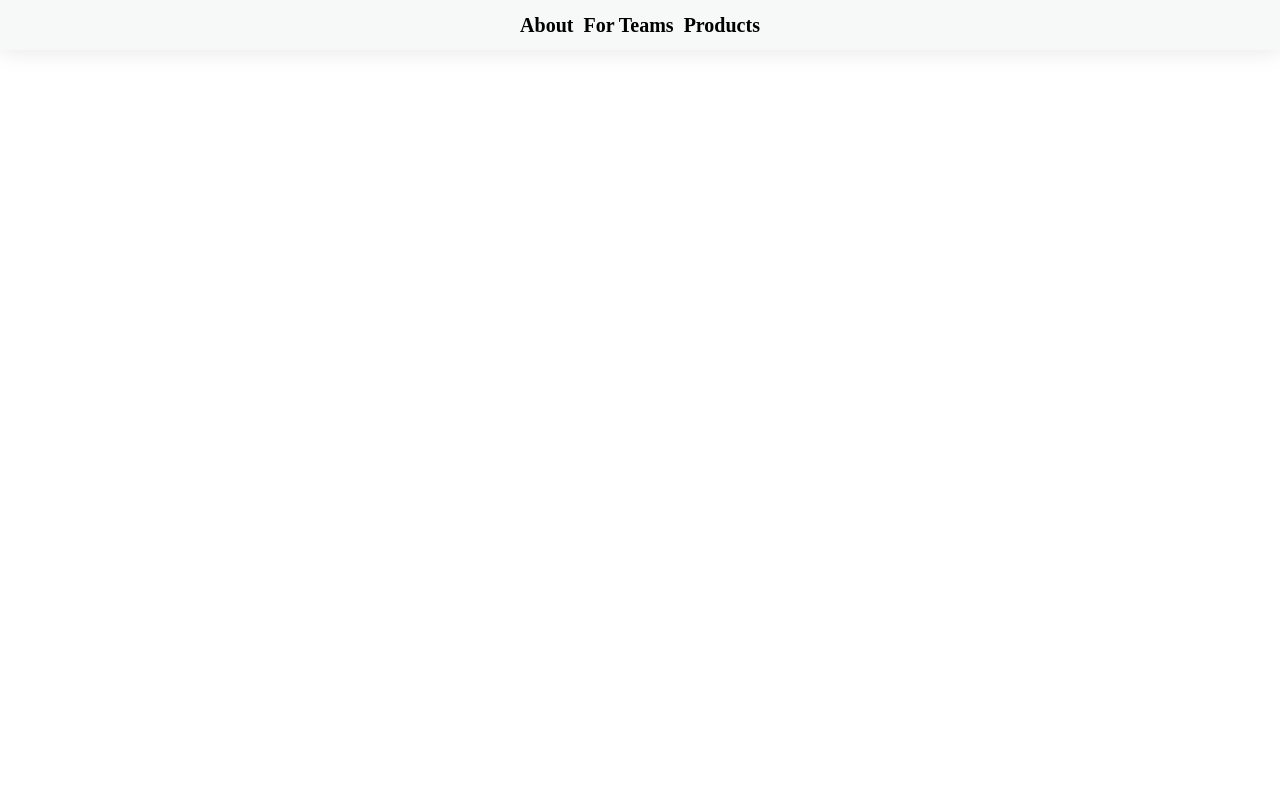
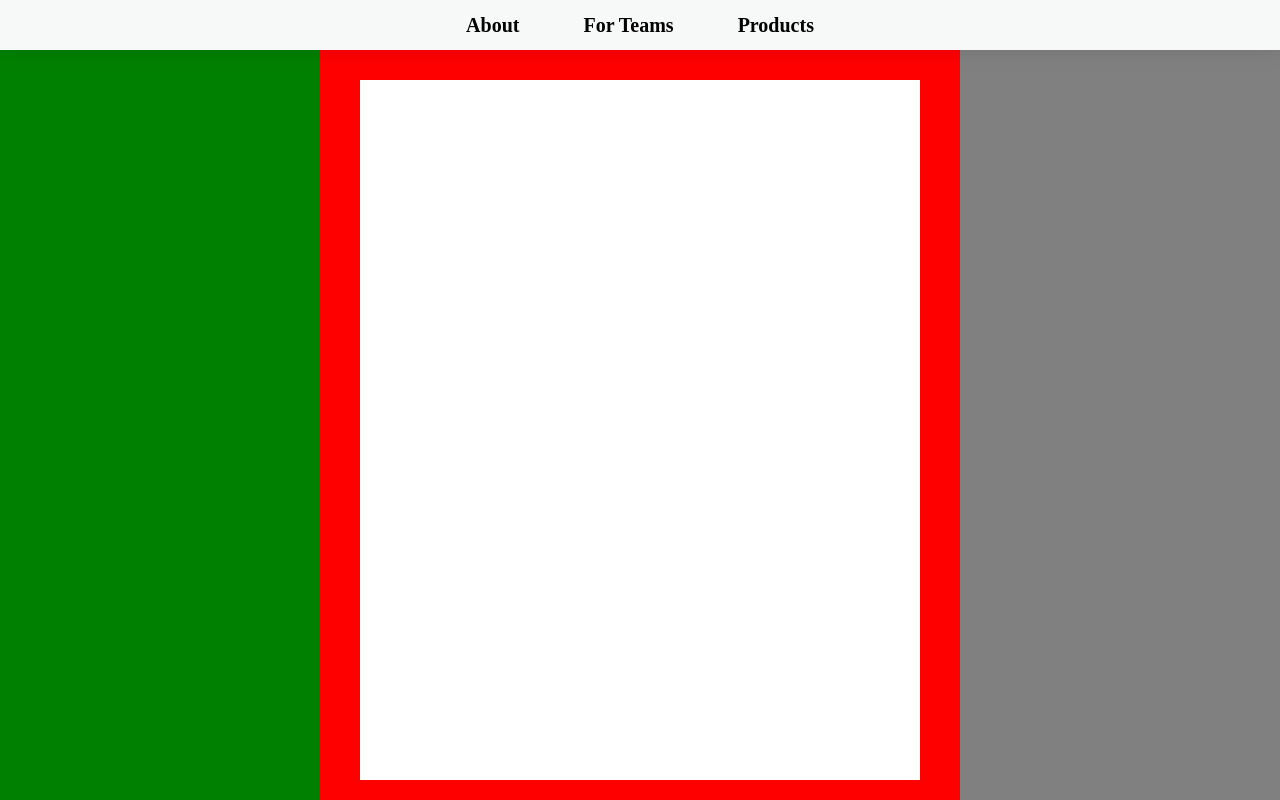
Before and after one commit to drzbraz/class-overflow, a Next.js app: page / in a window 1280 px wide. Built offline with nearby package versions, Linux system fonts and the light colour scheme.

Commit message:
finish css structure

```diff
--- a/src/components/organisms/header/styles.js
+++ b/src/components/organisms/header/styles.js
@@ -16,6 +16,6 @@ export const Container = styled.div`
 `
 export const Text = styled.h3`
   font-size: 20px;
-  padding: 0px 5px;
+  padding: 0px 32px;
   cursor: pointer;
 `
--- a/src/components/organisms/leftBar/index.jsx
+++ b/src/components/organisms/leftBar/index.jsx
@@ -1 +1,4 @@
-export default function LeftBar() {}
+import * as Styles from './styles'
+export default function LeftBar() {
+  return <Styles.Container></Styles.Container>
+}
--- a/src/components/organisms/leftBar/styles.js
+++ b/src/components/organisms/leftBar/styles.js
@@ -0,0 +1,7 @@
+import styled from 'styled-components'
+
+export const Container = styled.div`
+  background-color: green;
+  width: 25%;
+  height: 100vh;
+`
--- a/src/components/organisms/middleColumn/index.jsx
+++ b/src/components/organisms/middleColumn/index.jsx
@@ -1 +1,8 @@
-export default function MiddleColumn() {}
+import * as Styles from './styles'
+export default function MiddleColumn() {
+  return (
+    <Styles.Container>
+      <Styles.FeedPost></Styles.FeedPost>
+    </Styles.Container>
+  )
+}
--- a/src/components/organisms/middleColumn/styles.js
+++ b/src/components/organisms/middleColumn/styles.js
@@ -0,0 +1,16 @@
+import styled from 'styled-components'
+
+export const Container = styled.div`
+  background-color: red;
+  width: 50%;
+  height: 100vh;
+  display: flex;
+  justify-content: center;
+`
+
+export const FeedPost = styled.div`
+  width: 100%;
+  height: 700px;
+  margin: 80px 40px 40px 40px;
+  background-color: white;
+`
--- a/src/components/organisms/rightBar/index.jsx
+++ b/src/components/organisms/rightBar/index.jsx
@@ -1 +1,4 @@
-export default function RightBar() {}
+import * as Styles from './styles'
+export default function RightBar() {
+  return <Styles.Container></Styles.Container>
+}
--- a/src/components/organisms/rightBar/styles.js
+++ b/src/components/organisms/rightBar/styles.js
@@ -0,0 +1,7 @@
+import styled from 'styled-components'
+
+export const Container = styled.div`
+  background-color: gray;
+  width: 25%;
+  height: 100vh;
+`
--- a/src/layouts/Home.jsx
+++ b/src/layouts/Home.jsx
@@ -1,9 +1,17 @@
+import * as Styles from './styles'
 import Header from '../components/organisms/header'
-
+import MiddleColumn from '../components/organisms/middleColumn'
+import RightBar from '../components/organisms/rightBar'
+import LeftBar from '../components/organisms/leftBar'
 export default function HomeLayout() {
   return (
-    <>
+    <Styles.Container>
       <Header />
-    </>
+      <Styles.Content>
+        <LeftBar />
+        <MiddleColumn />
+        <RightBar />
+      </Styles.Content>
+    </Styles.Container>
   )
 }
--- a/src/layouts/styles.js
+++ b/src/layouts/styles.js
@@ -0,0 +1,16 @@
+import styled from 'styled-components'
+
+export const Container = styled.div`
+  background-color: blue;
+  width: 100%;
+  height: 100vh;
+  display: flex;
+  flex-direction: column;
+  justify-content: center;
+  align-items: center;
+`
+
+export const Content = styled.div`
+  display: flex;
+  width: 100%;
+`
```
